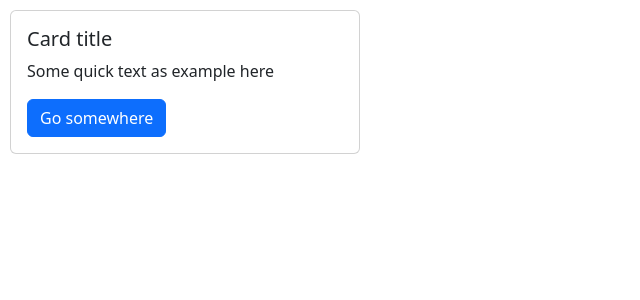
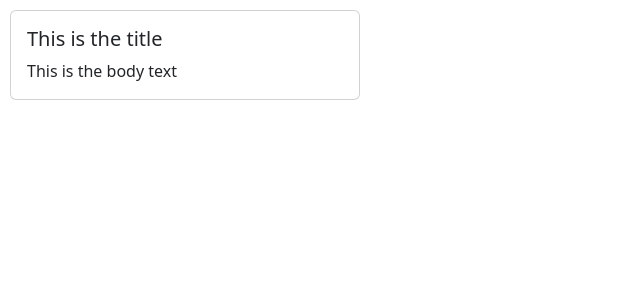
Before and after one commit to EduirBR/react-tuto-hm, a React (Vite) app: page / in a window 1280 px wide. Shown: the top 300 px of the page, without its empty margins (0-640 px from the left). Built offline with nearby package versions, Linux system fonts and the light colour scheme.

Commit message:
children componentes

```diff
--- a/src/App.tsx
+++ b/src/App.tsx
@@ -1,7 +1,14 @@
-import Card from "./components/Card";
+import Card, { CardBody } from "./components/Card";
 
 function App() {
-    return <Card />;
+    return (
+        <Card>
+            <CardBody
+                title={"This is the title"}
+                bodyText={"This is the body text"}
+            />
+        </Card>
+    );
 }
 
 export default App;
--- a/src/components/Card.tsx
+++ b/src/components/Card.tsx
@@ -1,6 +1,15 @@
-import { CSSProperties } from "react";
+import { CSSProperties, ReactNode } from "react";
+interface CardBodyProps {
+    title: String;
+    bodyText: String;
+}
+interface CardProps {
+    children: ReactNode; // children se usa para pasar otro componente
+}
 
-function Card() {
+function Card(props: CardProps) {
+    const { children: body } = props;
+    //otra forma de dart estilos al componente
     const cardStyle: CSSProperties = {
         width: "350px",
         margin: "10px",
@@ -8,21 +17,17 @@ function Card() {
 
     return (
         <div className="card" style={cardStyle}>
-            <div className="card-body">
-                <CardBody />
-            </div>
+            <div className="card-body">{body}</div>
         </div>
     );
 }
 
-function CardBody() {
+export function CardBody(props: CardBodyProps) {
+    const { title, bodyText } = props;
     return (
         <>
-            <h5 className="card-title">Card title</h5>
-            <p className="card-text">Some quick text as example here</p>
-            <a href="" className="btn btn-primary">
-                Go somewhere
-            </a>
+            <h5 className="card-title">{title}</h5>
+            <p className="card-text">{bodyText}</p>
         </>
     );
 }
```
